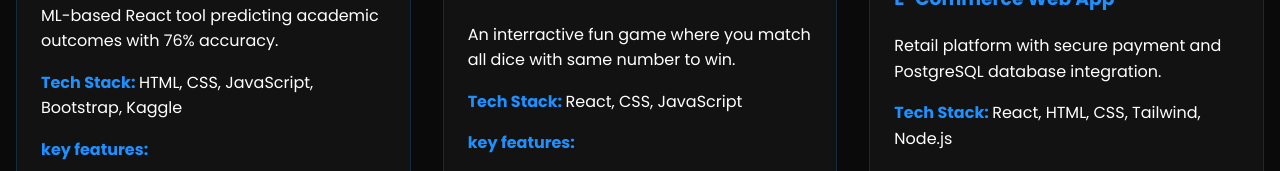
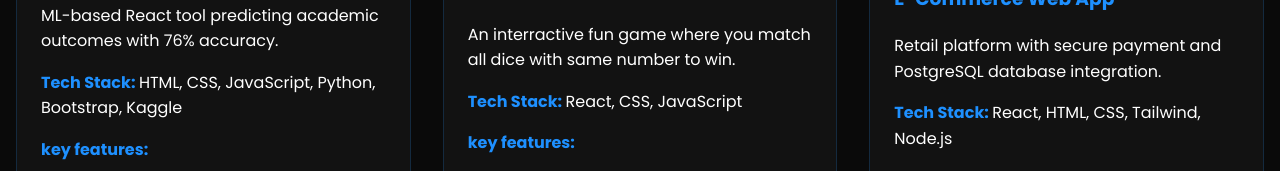
Before and after one commit to stephenfoxx/react-vite-deploy, a React (Vite) app: page /projects in a window 1280 px wide. Shown: the part 524-695 px from the top of the page. Built offline with nearby package versions, Linux system fonts and the light colour scheme.

Commit message:
updating project url

```diff
--- a/src/Components/Projects.jsx
+++ b/src/Components/Projects.jsx
@@ -11,10 +11,10 @@ function Projects() {
       title: "Student Performance Prediction",
       description:
         "ML-based React tool predicting academic outcomes with 76% accuracy.",
-      url: "https://github.com/stephenfoxx/students-performance-prediction/tree/master",
-      url2: "https://students-performance-prediction-mk1.vercel.app/",
+      url: "https://github.com/stephenfoxx/students-performance-prediction",
+      url2: "https://youtu.be/BcD5XCGrOIk",
       img: svm,
-      techstack: "HTML, CSS, JavaScript, Bootstrap, Kaggle",
+      techstack: "HTML, CSS, JavaScript, Python, Bootstrap, Kaggle",
       features: (
         <ul>
           <li>analyzing student performance using support vector machines.</li>
```
